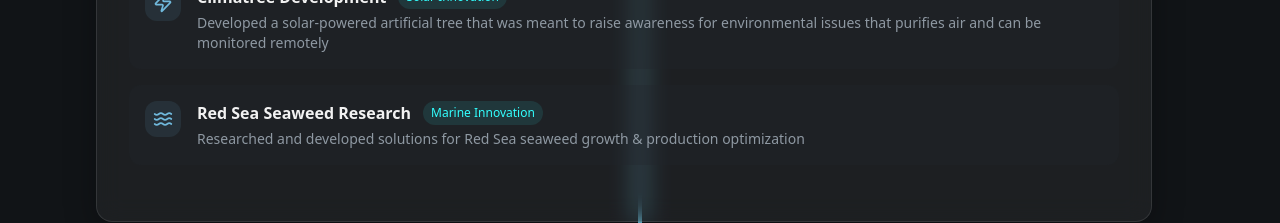
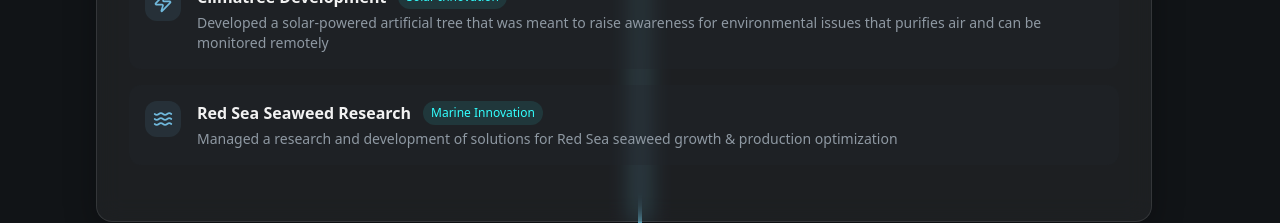
Before and after one commit to shudgum/baderalqahtani, a React (Vite) app: page / in a window 1280 px wide. Shown: the part 3060-3283 px from the top of the page. Built offline with nearby package versions, Linux system fonts and the light colour scheme.

Commit message:
Update Experience Section
Managed research and development of solutions for Red Sea seaweed growth & production optimization.

```diff
--- a/src/components/Experience.tsx
+++ b/src/components/Experience.tsx
@@ -22,7 +22,7 @@ const experiences = [
       },
       {
         title: "Red Sea Seaweed Research",
-        description: "Researched and developed solutions for Red Sea seaweed growth & production optimization",
+        description: "Managed a research and development of solutions for Red Sea seaweed growth & production optimization",
         icon: Waves,
         highlight: "Marine Innovation"
       }
```
